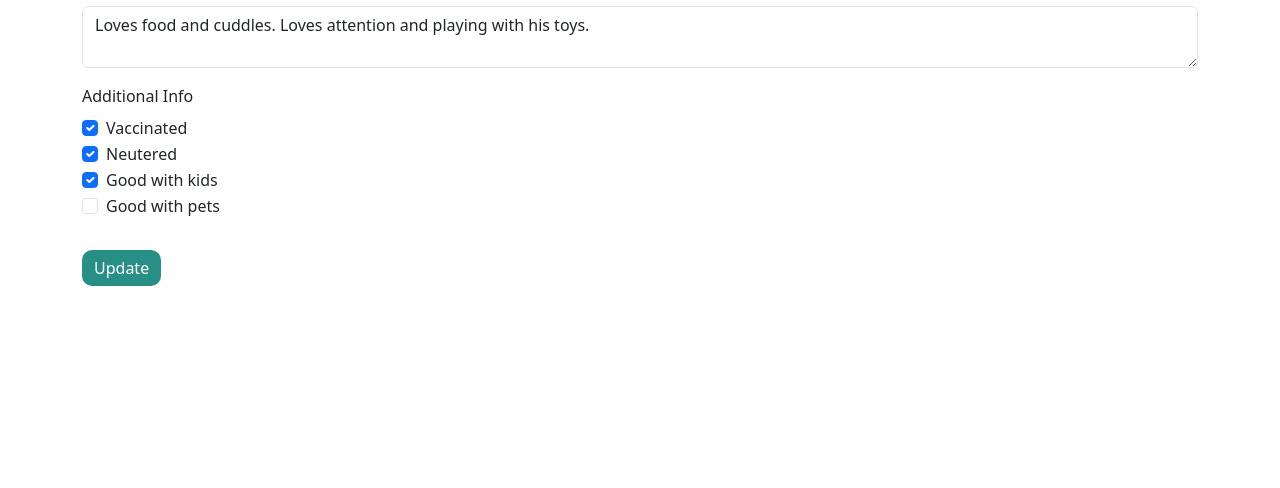
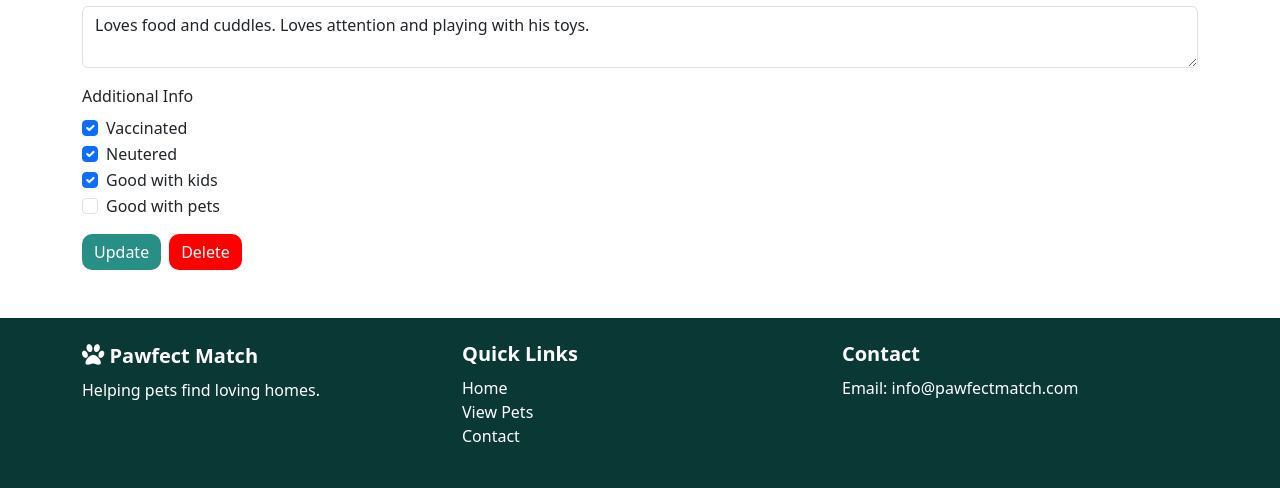
Before and after one commit to josiepollard/Pawfect, a PHP site: page /edit_pet.php?id=21 in a window 1280 px wide. Shown: the part 763-1251 px from the top of the page. Before the commit the page ends 1049 px from the top, so only its background shows below. Run offline with PHP 8.4, Linux system fonts and the light colour scheme; data comes from the database, SQL or seed files in the repository; both versions use the stored data as it was after the commit.

Commit message:
footer added, allow a pet to be deleted from db

```diff
--- a/add_pet.php
+++ b/add_pet.php
@@ -199,6 +199,8 @@ if ($_SERVER['REQUEST_METHOD'] === 'POST') {
 
         </form>
 
+        <?php include 'includes/footer.php'; ?>
+
     <script>
 
     </script>
--- a/edit_pet.php
+++ b/edit_pet.php
@@ -20,6 +20,26 @@ if ($result->num_rows === 0) {
 $pet = $result->fetch_assoc();
 
 $message = "";
+
+// HANDLE DELETE
+if (isset($_POST['delete'])) {
+
+    // Optional: delete image file too
+    $imagePath = "uploads/" . $pet['image'];
+    if (file_exists($imagePath)) {
+        unlink($imagePath);
+    }
+
+    $stmt = $conn->prepare("DELETE FROM pets WHERE id = ?");
+    $stmt->bind_param("i", $id);
+
+    if ($stmt->execute()) {
+        header("Location: view_all.php");
+        exit();
+    } else {
+        $message = "<div class='alert alert-danger'>Error deleting</div>";
+    }
+}
 
 // HANDLE UPDATE
 if ($_SERVER['REQUEST_METHOD'] === 'POST') {
@@ -175,11 +195,23 @@ if ($_SERVER['REQUEST_METHOD'] === 'POST') {
 
   </div>
 
-  <button class="btn btn-update mt-3">Update</button>
+
+
+  <div class="mt-3 d-flex gap-2">
+
+  <button class="btn btn-update">Update</button>
+
+  <button type="submit" name="delete" class="btn btn-delete"
+    onclick="return confirm('Are you sure you want to delete <?php echo $pet['name']; ?>?');">
+    Delete
+  </button>
+
+</div>
 
 </form>
 
 </div>
+<?php include 'includes/footer.php'; ?>
 
 </body>
 </html>
--- /dev/null
+++ b/includes/footer.php
@@ -0,0 +1,35 @@
+<footer class="footer mt-5">
+  <div class="container py-4">
+
+    <div class="row">
+
+      <!-- About -->
+      <div class="col-md-4">
+        <h5><span ><i class="fa fa-paw" style="font-size:24px"></i> Pawfect Match </span></h5>
+        <p>Helping pets find loving homes. </p>
+      </div>
+
+      <!-- Links -->
+      <div class="col-md-4">
+        <h5>Quick Links</h5>
+        <ul class="list-unstyled">
+          <li><a href="index.php">Home</a></li>
+          <li><a href="view_all.php">View Pets</a></li>
+          <li><a href="#">Contact</a></li>
+        </ul>
+      </div>
+
+      <!-- Contact -->
+      <div class="col-md-4">
+        <h5>Contact</h5>
+        <p>Email: info@pawfectmatch.com</p>
+      </div>
+
+    </div>
+
+
+
+
+
+  </div>
+</footer>
--- a/index.php
+++ b/index.php
@@ -19,7 +19,7 @@
     <!-- NAVBAR resused throughout -->
     <?php include 'includes/navbar.php'; ?>
 
-
+  <?php include 'includes/footer.php'; ?>
 
     <script>
 
--- a/pet.php
+++ b/pet.php
@@ -76,6 +76,7 @@ $pet = $result->fetch_assoc();
   </div>
 
 </div>
+<?php include 'includes/footer.php'; ?>
 
 </body>
 </html>
--- a/styles/index.css
+++ b/styles/index.css
@@ -118,3 +118,42 @@ EDIT PET PAGE
 }
 
 .btn-update:hover {background-color: #ffffff;}
+
+.btn-delete {
+    background-color: #ff0000;
+    border: none;
+    color: white;
+    font-weight: 500;
+    border-radius: 10px;
+    transition: 0.2s;
+}
+
+.btn-delete:hover {background-color: #ffffff;}
+
+
+
+
+
+
+/**********************
+FOOTER
+***********************/
+
+.footer {
+  background-color: #0a3835;
+  color: #ffffff;
+}
+
+.footer h5 {
+  font-weight: 600;
+  margin-bottom: 10px;
+}
+
+.footer a {
+  color: #fff;
+  text-decoration: none;
+}
+
+.footer a:hover {
+  text-decoration: underline;
+}
--- a/view_all.php
+++ b/view_all.php
@@ -258,6 +258,7 @@ $result = $stmt->get_result();
 
   </div>
 </div>
+<?php include 'includes/footer.php'; ?>
 
 </body>
 </html>
```
Also changed, not shown: pawfect.sql (added, +88 -0 lines), uploads/pet_69ce5630b11c93.32273883.png (deleted), uploads/pet_69ce5d05312123.60137300.png (deleted), uploads/pet_69ce93032406d4.61100494.png (added).
